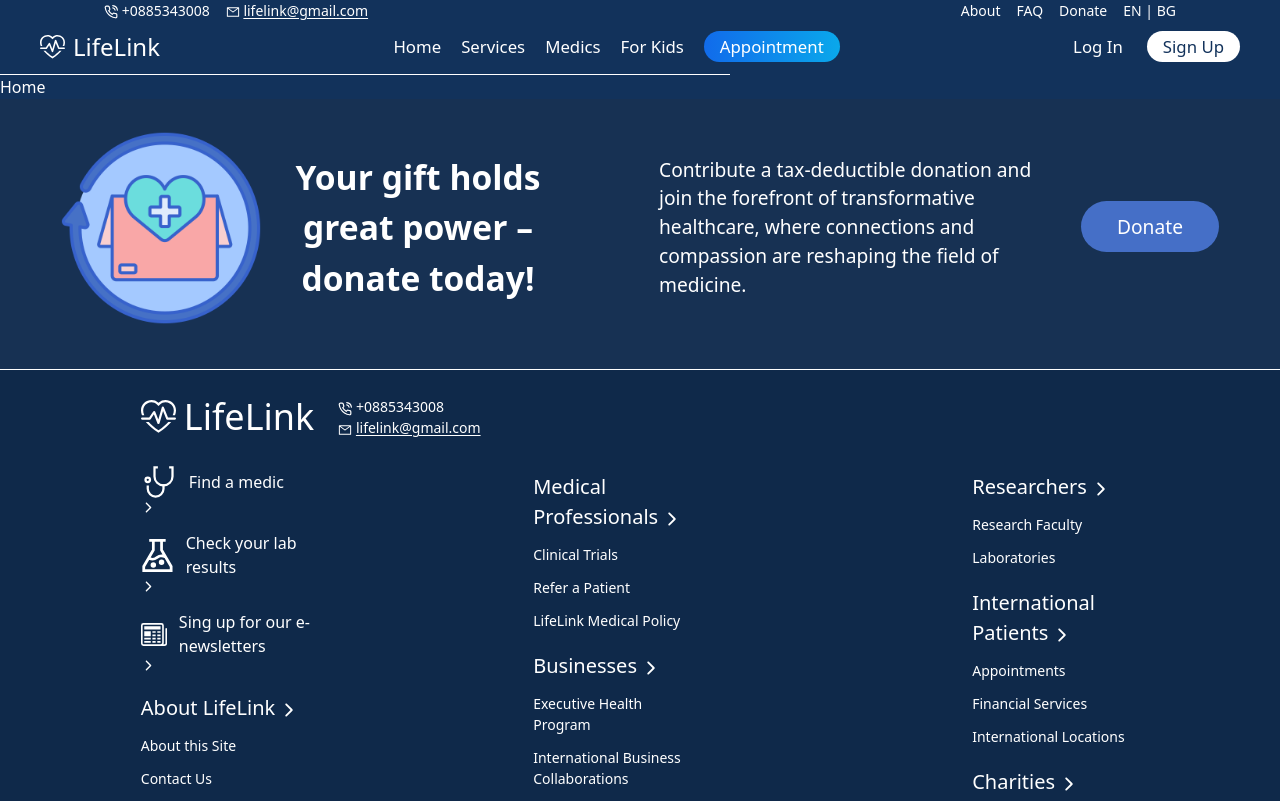
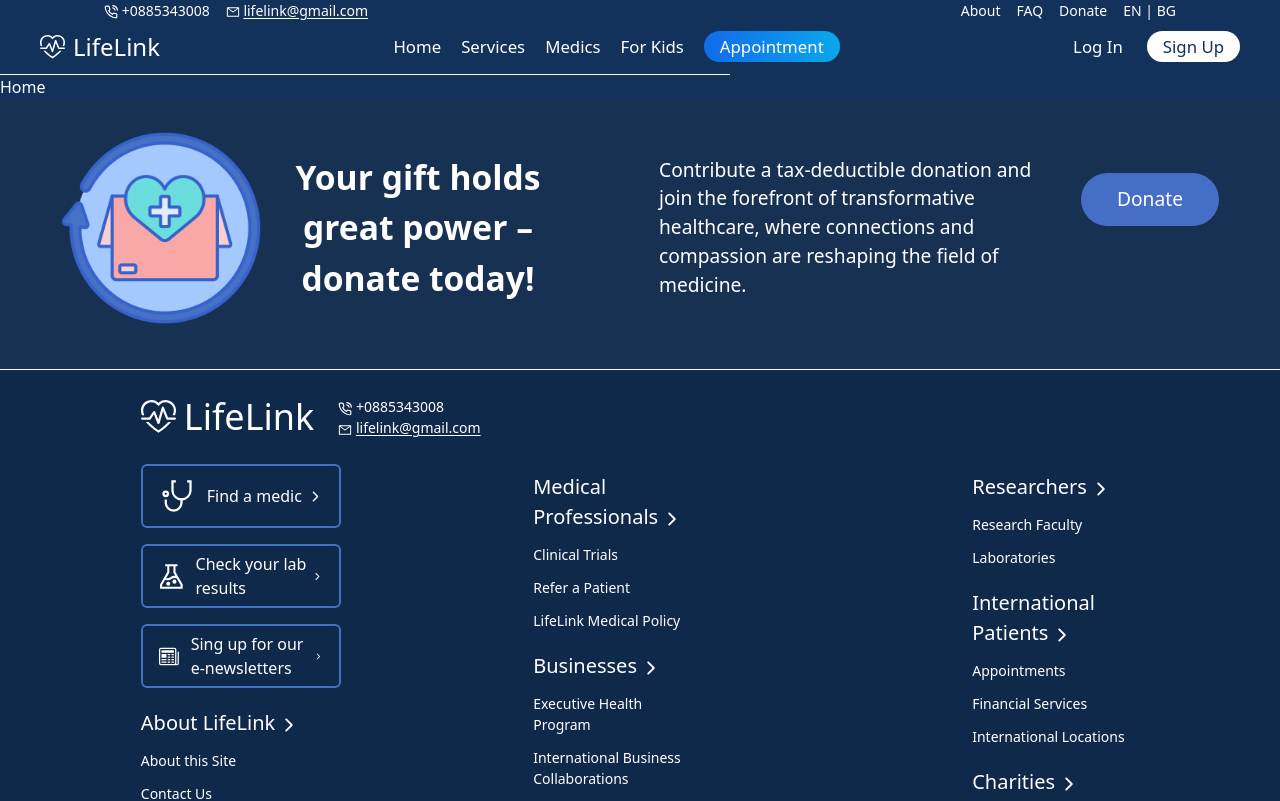
Before and after one commit to Shredrox/LifeLink, a React (Vite) app in the folder LifeLinkUI/: page / in a window 1280 px wide. Shown: the top 801 px of the page. Built offline with nearby package versions, Linux system fonts and the light colour scheme.

Commit message:
Add and edit styles

```diff
--- a/LifeLinkUI/src/styles/style.css
+++ b/LifeLinkUI/src/styles/style.css
@@ -2,20 +2,39 @@
 @tailwind components;
 @tailwind utilities;
 
-@layer components{
-  .btnEffects{
-    @apply px-4 py-1 hover:duration-[0.3s] hover:ease-in-out focus:outline-2 focus:outline-offset-2
-     focus:outline-blue-400 active:px-3 active:py-[0.2rem]
-  }
-  .appointmentBtn{
-    @apply bg-gradient-to-r from-[#116BEB] to-[#0AA8EB] rounded-[35px] hover:from-[#5290e7]
-     hover:to-[#116beb]
-  }
-  .signUpBtn{
-    @apply bg-white text-primaryBlue rounded-[35px] hover:text-[#116BEB]
-  }
-  .donateBtn{
-    @apply py-3 px-9 text-[1.2rem] mb-7  bg-[#456FC7] rounded-[35px] hover:bg-[#5184ca] hover:ease-in-out
-    hover:duration-[0.3s] focus:outline-2 focus:outline-offset-2  focus:outline-blue-400 active:px-8 active:py-[0.6rem]
+html,
+body,
+:root {
+  height: 100%;
+}
+
+@layer base {
+  body {
+    @apply box-border;
   }
 }
+
+@layer components{
+  .btnEffects {
+    @apply px-4 py-1 hover:duration-[0.3s] hover:ease-in-out focus:outline-2 focus:outline-offset-2
+     focus:outline-blue-400;
+  }
+
+  .appointmentBtn {
+    @apply bg-gradient-to-r from-[#116BEB] to-[#0AA8EB] rounded-[35px] hover:from-[#5290e7]
+     hover:to-[#116beb] ;
+  }
+
+  .signUpBtn {
+    @apply bg-white text-primaryBlue rounded-[35px] hover:bg-[#e6e8eb];
+  }
+
+  .donateBtn {
+    @apply py-3 px-9 text-[1.2rem] mb-7 inline-block bg-[#456FC7] rounded-[35px] hover:bg-[#5184ca];
+  }
+
+  .footerCardLink {
+    @apply flex items-center justify-between px-4 h-[4rem] border-2
+    border-[#456FC7] rounded-md hover:border-white;
+  }
+}
```
